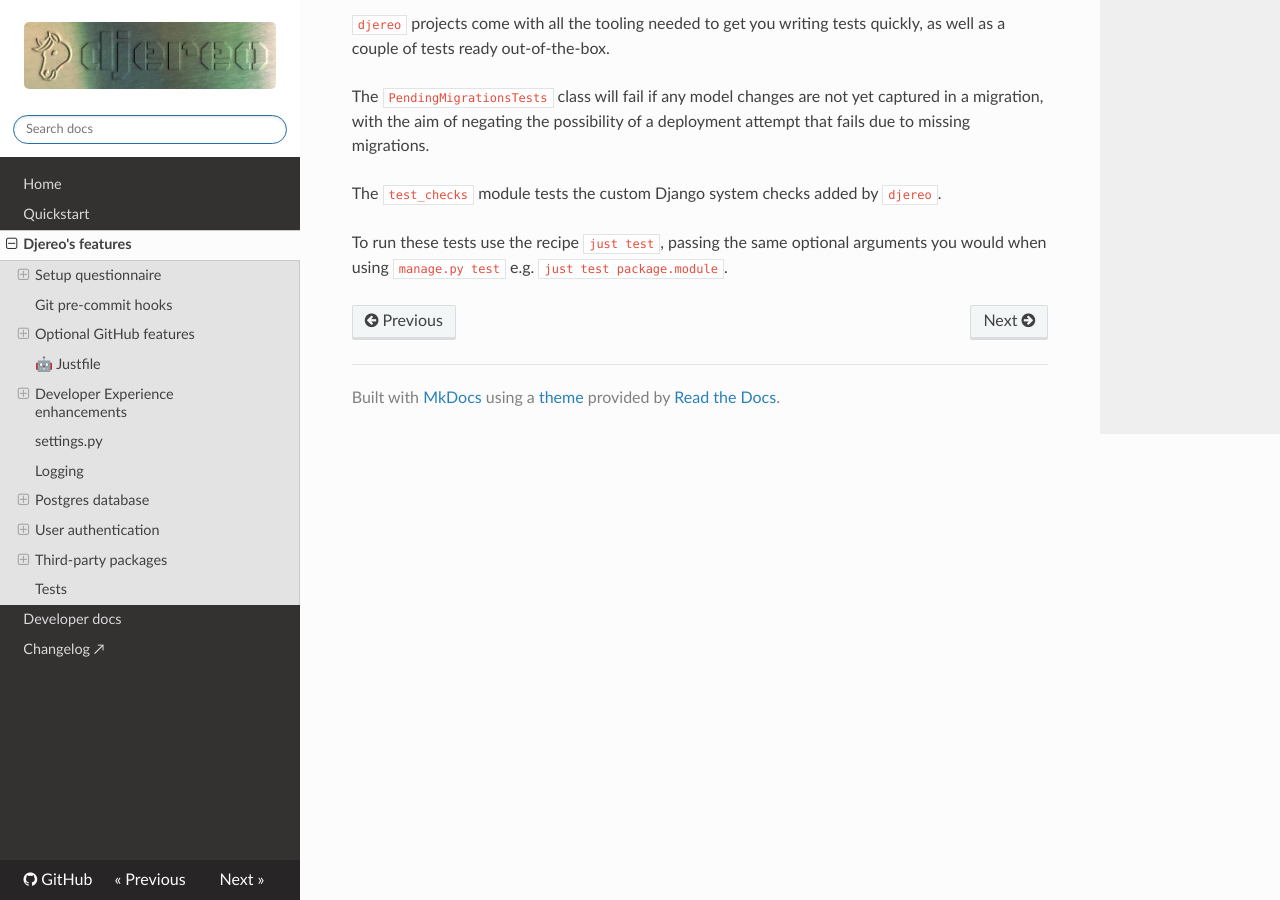
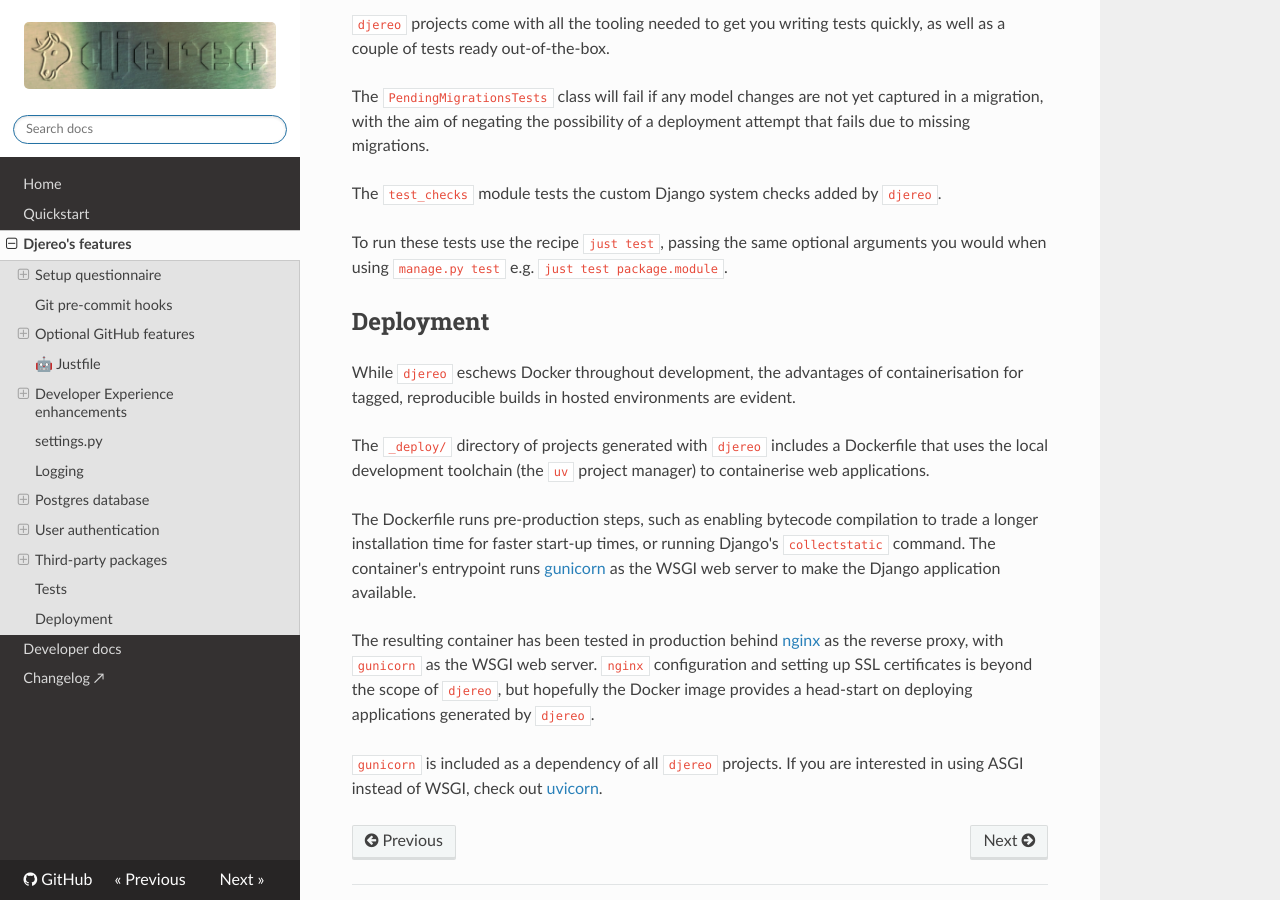
Before and after one commit to albertomh/djereo, an MkDocs documentation site: the page built from docs/src/featurelist.md, in a window 1280 px wide and 900 px high, scrolled down 7449 px. Built offline with MkDocs 1.6.1, drawn with Linux system fonts in a browser that asks for light colours; nearby versions of some CDN libraries.

Commit message:
docs: notes on deployment in mkdocs

```diff
--- a/docs/src/featurelist.md
+++ b/docs/src/featurelist.md
@@ -353,3 +353,25 @@
 
 To run these tests use the recipe `just test`, passing the same optional arguments you
 would when using `manage.py test` e.g. `just test package.module`.
+
+## Deployment
+
+While `djereo` eschews Docker throughout development, the advantages of containerisation
+for tagged, reproducible builds in hosted environments are evident.
+
+The `_deploy/` directory of projects generated with `djereo` includes a Dockerfile that
+uses the local development toolchain (the `uv` project manager) to containerise web
+applications.
+
+The Dockerfile runs pre-production steps, such as enabling bytecode compilation to trade a longer
+installation time for faster start-up times, or running Django's `collectstatic` command.
+The container's entrypoint runs [gunicorn](https://docs.gunicorn.org/en/latest/index.html){target=\"_blank"}
+as the WSGI web server to make the Django application available.
+
+The resulting container has been tested in production behind [nginx](https://nginx.org/en/docs/index.html){target=\"_blank"}
+as the reverse proxy, with `gunicorn` as the WSGI web server. `nginx` configuration and
+setting up SSL certificates is beyond the scope of `djereo`, but hopefully the Docker image
+provides a head-start on deploying applications generated by `djereo`.
+
+`gunicorn` is included as a dependency of all `djereo` projects. If you are interested in
+using ASGI instead of WSGI, check out [uvicorn](https://www.uvicorn.org/).
```
Also changed, not shown: docs/src/index.md (+2 -1 lines), README.md.
